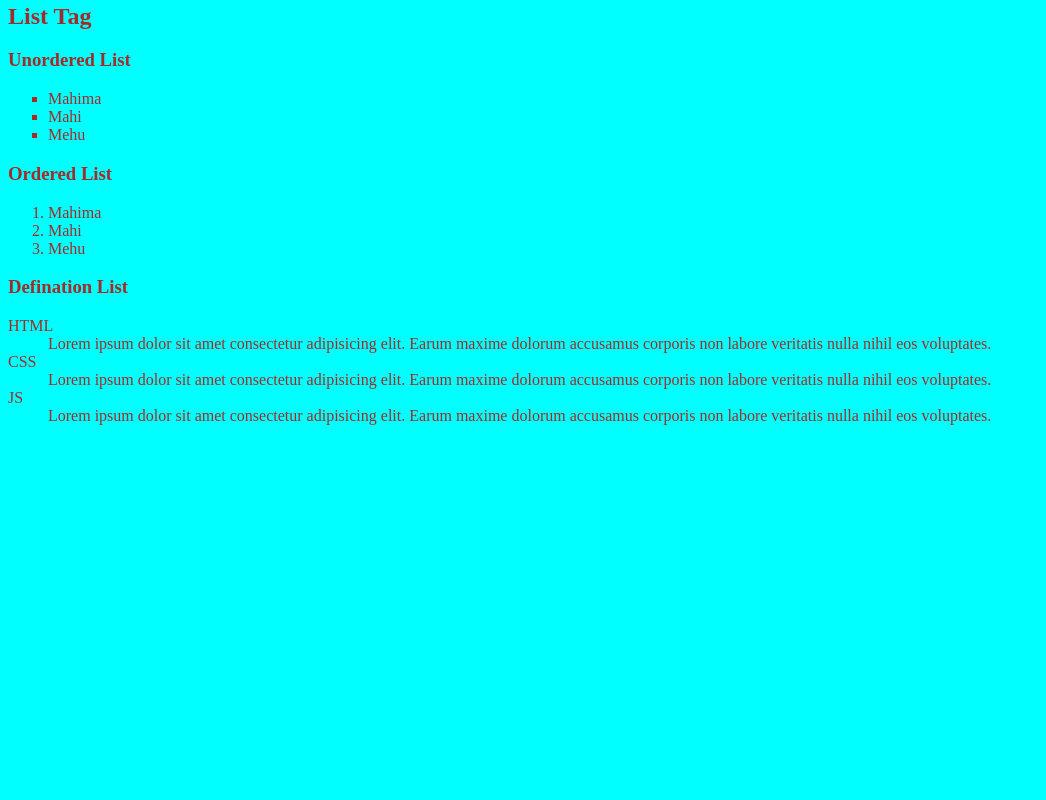
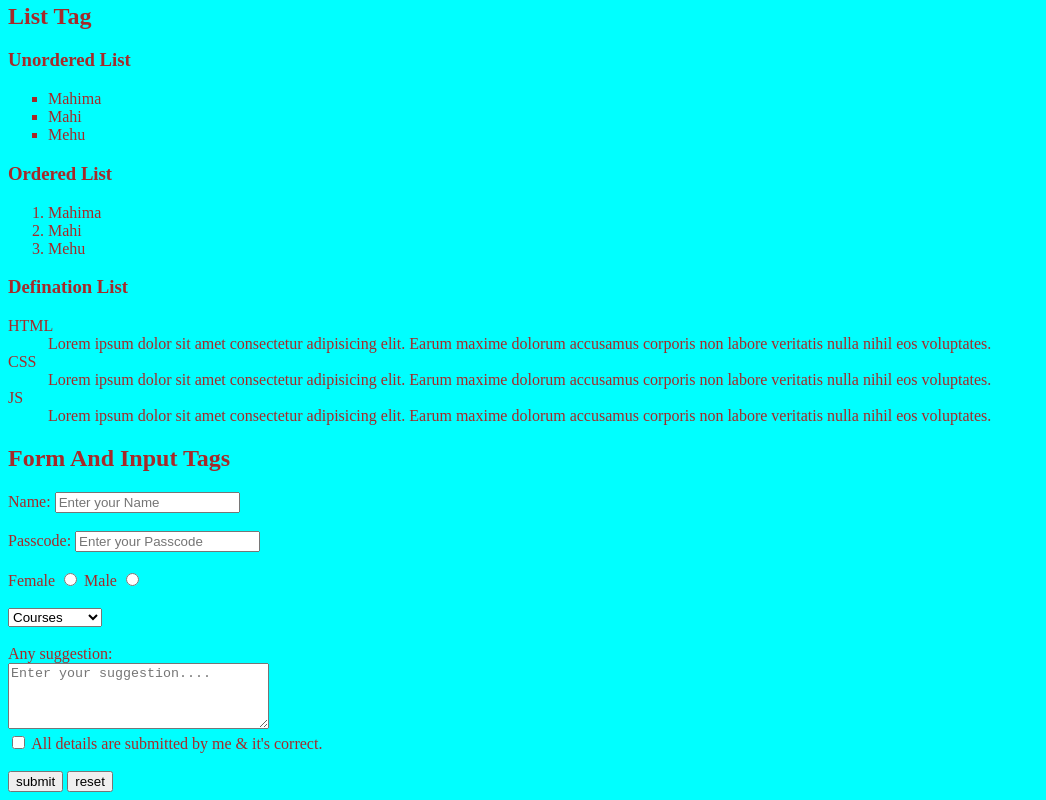
Before and after one commit to MahimaJha2811/WebDevK25, a plain HTML site: page example/index.html in a window 1280 px wide. Shown: the part 1117-1917 px from the top of the page, without its empty margins (0-1046 px from the left). Before the commit the page ends 1558 px from the top, so only its background shows below. Drawn offline with Linux system fonts and the light colour scheme.

Commit message:
form and input tag

```diff
--- a/example/index.html
+++ b/example/index.html
@@ -4,6 +4,7 @@
 <head>
     <meta charset="UTF-8">
     <meta name="viewport" content="width=device-width, initial-scale=1.0">
+    <meta name="description" content="This page contains basic HTML tags for beginners">
     <title>Web Dev 2k25</title>
     <link rel="stylesheet" href="style.css" />
 </head>
@@ -48,38 +49,32 @@
                 <th>Fav Language</th>
             </tr>
         </thead>
-
         <tbody>
             <tr>
                 <td rowspan="2">Mahima</td>
                 <td>Programmer</td>
                 <td>JavaScript</td>
             </tr>
-
             <tr>
                 <td>Tester</td>
                 <td>--</td>
             </tr>
-
             <tr>
                 <td>Bhaskar</td>
                 <td>CEO</td>
                 <td>Java</td>
             </tr>
-
             <tr>
                 <td>Punita</td>
                 <td>Finance</td>
                 <td>Spreadsheet</td>
             </tr>
-
             <tr>
                 <td>Anand</td>
                 <td>Manager</td>
                 <td>Excel</td>
             </tr>
         </tbody>
-
         <!-- how tfoot works, I'm not able to understand -->
     </table>
 
@@ -115,6 +110,38 @@
             veritatis nulla nihil eos voluptates.</dd>
     </dl>
 
+    <h2>Form And Input Tags</h2>
+    <form action="">
+        <!-- create a basic submit form -->
+        <label for="name">Name: </label>
+        <input type="text" id="name" name="userName" placeholder="Enter your Name"><br><br>
+
+        <label for="password">Passcode: </label>
+        <input type="password" id="password" name="password" placeholder="Enter your Passcode"><br><br>
+
+        <label for="female">Female </label>
+        <input type="radio" name="gender" id="female">
+
+        <label for="male">Male </label>
+        <input type="radio" name="gender" id="male"><br><br>
+
+        <select name="course" id="course">
+            <option value="course">Courses</option>
+            <option value="Diploma CE">Diploma CE</option>
+            <option value="BCA">BCA</option>
+            <option value="B.Tech">B.Tech</option>
+        </select><br><br>
+
+        <label for="comment">Any suggestion: </label><br>
+        <textarea name="comment" id="comment" cols="30" rows="4" placeholder="Enter your suggestion...."></textarea><br>
+
+        <input type="checkbox" name="correct" id="correct" required>
+        <label for="correct">All details are submitted by me & it's correct.</label><br><br>
+
+        <input type="submit" value="submit">
+        <input type="reset" value="reset">
+    </form>
+
 
     <!-- <script src="script.js"></script> -->
 
```
